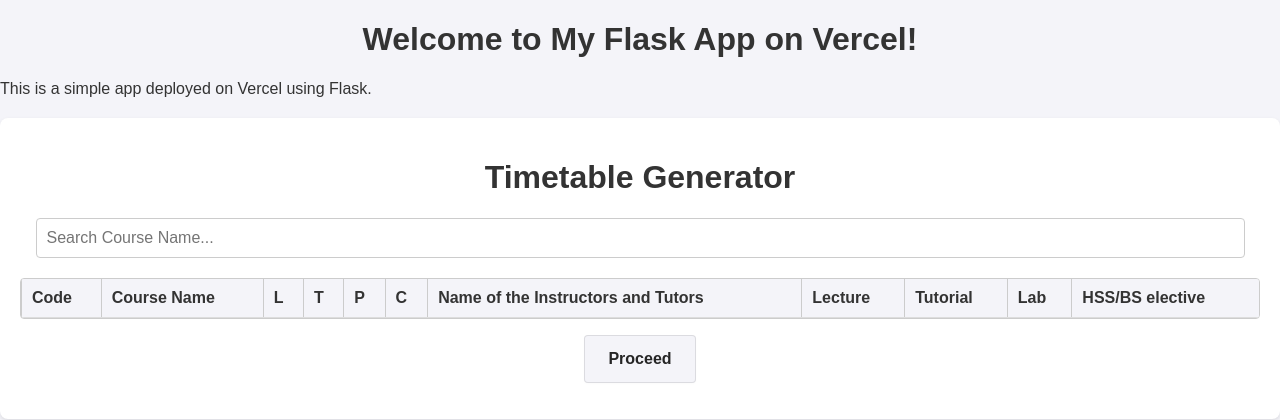
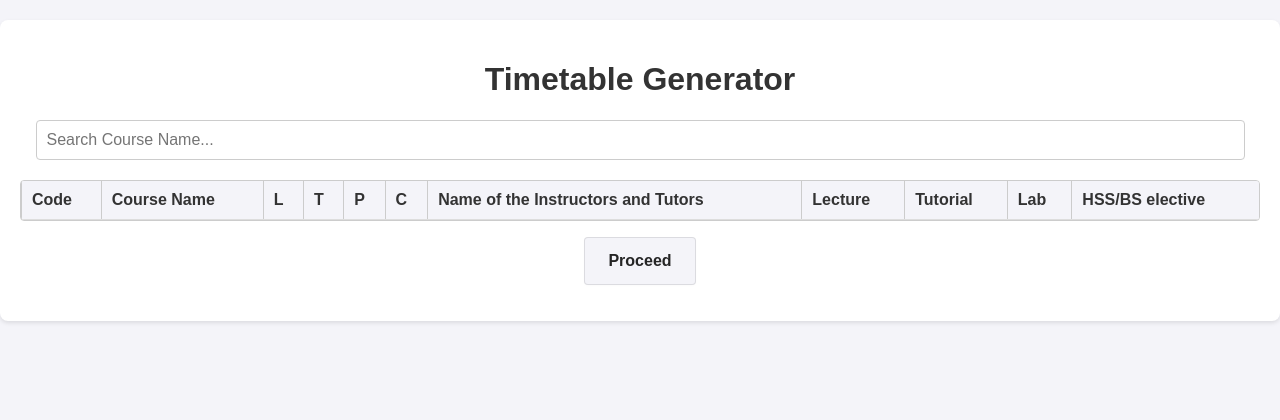
Before and after one commit to StuxH4-X/test-vercel, a Flask app: template templates/index.html in a window 1280 px wide. Shown: the top 420 px of the page. Run offline with Flask 2, Linux system fonts and the light colour scheme; the template is opened without the code that fills it, so the values that code supplies are empty.

Commit message:
Update index.html

```diff
--- a/templates/index.html
+++ b/templates/index.html
@@ -1,16 +1,3 @@
-<!DOCTYPE html>
-<html lang="en">
-<head>
-  <meta charset="UTF-8">
-  <meta name="viewport" content="width=device-width, initial-scale=1.0">
-  <title>My Flask App on Vercel</title>
-
-</head>
-<body>
-  <h1>Welcome to My Flask App on Vercel!</h1>
-  <p>This is a simple app deployed on Vercel using Flask.</p>
-</body>
-</html>
 <!DOCTYPE html>
 <html lang="en">
 <head>
```
